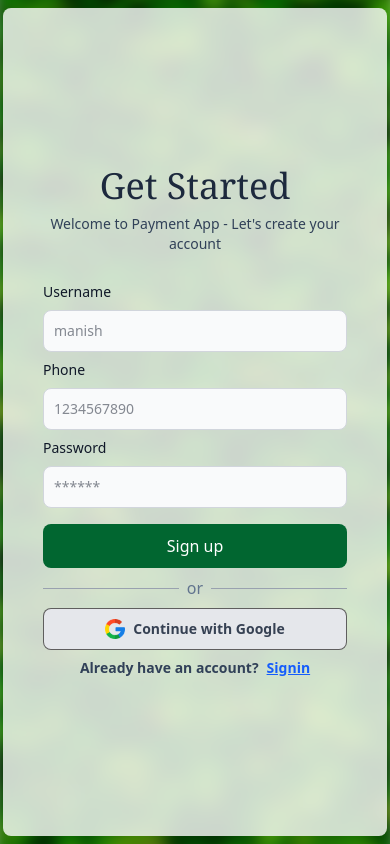
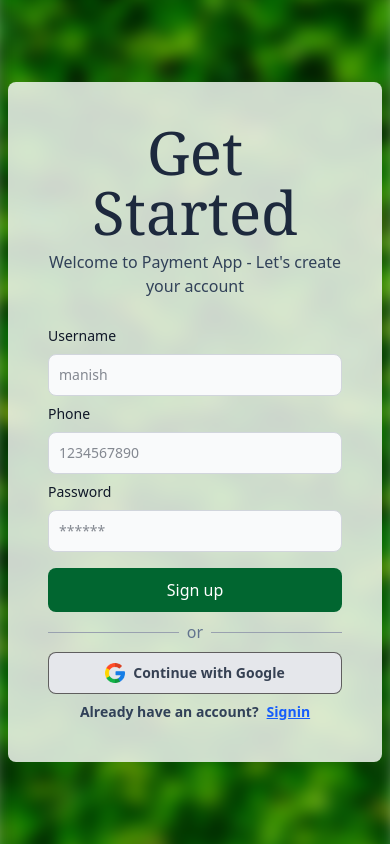
Before and after one commit to karmakar-manish/PaymentApp, a React (Vite) app in the folder frontend/: page /signup in a window 390 px wide. Built offline with nearby package versions, Linux system fonts and the light colour scheme.

Commit message:
Changed signup page

```diff
--- a/frontend/src/config.ts
+++ b/frontend/src/config.ts
@@ -1,3 +1,3 @@
 // export const BACKEND_URL = "https://paymentapp-ywms.onrender.com"8
-export const BACKEND_URL = "http://127.0.0.1:8787"
-// export const BACKEND_URL = "https://backend.kaptaanjacksparrow106.workers.dev"
+// export const BACKEND_URL = "http://127.0.0.1:8787"
+export const BACKEND_URL = "https://backend.kaptaanjacksparrow106.workers.dev"
--- a/frontend/src/pages/SignUpPage.tsx
+++ b/frontend/src/pages/SignUpPage.tsx
@@ -4,18 +4,18 @@ import wallpaper2 from "../assets/wallpaper7.jpg"
 export default function(){
 
 
-    return <div className="h-screen relative p-2 lg:p-10 flex overflow-hidden">
+    return <div className="h-screen relative p-2 lg:p-10 flex flex-col justify-center overflow-hidden">
         <div
         className="absolute inset-0 bg-center bg-cover blur-sm scale-105"
         style={{ backgroundImage: `url(${wallpaper2})`, zIndex: -1 }}
       />
-        <div className="flex justify-center w-full">
+        <div className="flex justify-center w-full pt-10 pb-10 h-fit">
         {/* right container  */}
-        <div className="flex justify-center bg-white/80 rounded-lg backdrop-blur-sm">
-            <div className="flex flex-col justify-center w-sm p-10 rounded-xl">
-                <div className="text-center">
-                    <div className="text-4xl font-serif text-slate-800">Get Started</div>
-                    <div className="font-medium text-sm text-slate-700 mt-2 pb-2">Welcome to Payment App - Let's create your account</div>
+        <div className="flex justify-center bg-white/80 rounded-lg backdrop-blur-sm w-lg p-10 md:p-5 ">
+            <div className="flex flex-col justify-center lg:p-10 md:p-10 rounded-xl w-full">
+                <div className="text-center ">
+                    <div className="lg:text-4xl text-6xl font-serif text-slate-800">Get Started</div>
+                    <div className="font-medium text-md lg:text-sm text-slate-700 mt-2 pb-2">Welcome to Payment App - Let's create your account</div>
                 </div>
                 <div className="text-left">
                     <SignUpComponent/>
```
Also changed, not shown: 1 other file (tests, documents, lock files or other folders).
